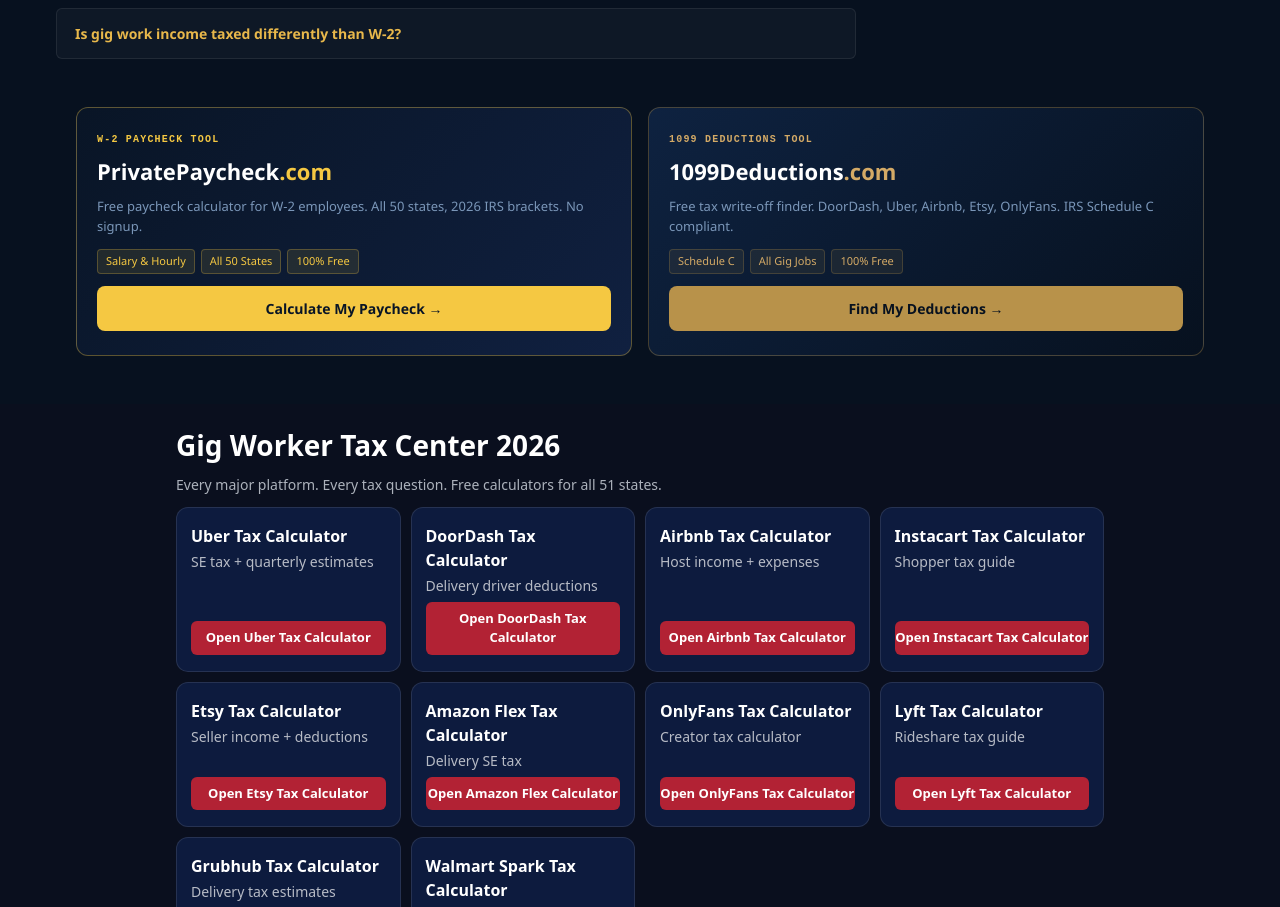
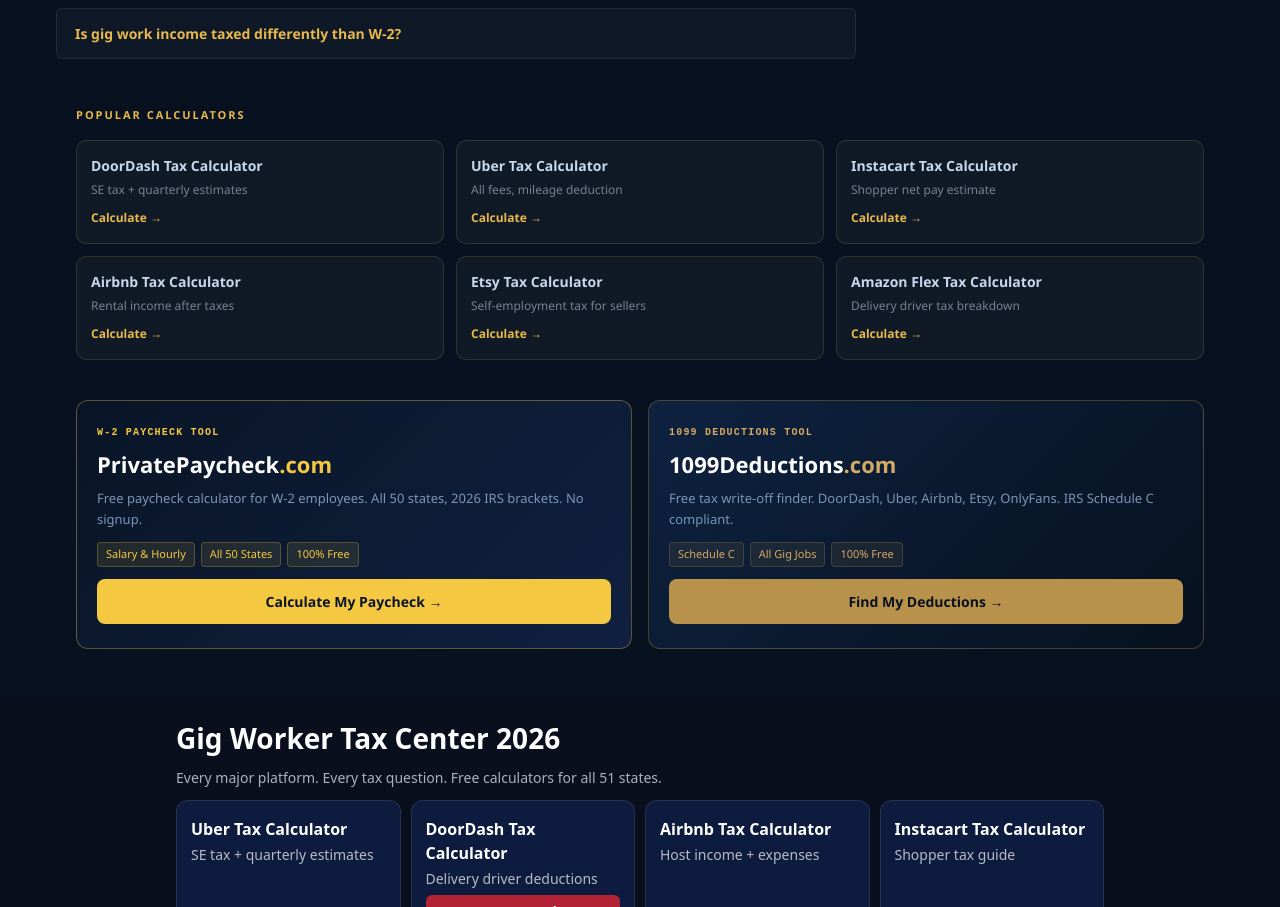
Before and after one commit to devqrcraft-ui/gigwisetax, a Next.js app: page / in a window 1280 px wide. Shown: the part 5681-6588 px from the top of the page. Built offline with nearby package versions, Linux system fonts and the light colour scheme.

Commit message:
feat: internal links block for bounce rate

```diff
--- a/app/home-client.tsx
+++ b/app/home-client.tsx
@@ -658,6 +658,29 @@ export default function HomeClient() {
         </div>
 
 
+
+      {/* ── INTERNAL LINKS BLOCK ── */}
+      <div style={{maxWidth:1200,margin:'0 auto',padding:'0 20px 40px'}}>
+        <div style={{fontSize:11,fontWeight:800,letterSpacing:'0.18em',textTransform:'uppercase',color:'#e8b84b',marginBottom:16}}>Popular Calculators</div>
+        <div style={{display:'grid',gridTemplateColumns:'repeat(3,1fr)',gap:12}}>
+          {[
+            {href:'/doordash',label:'DoorDash Tax Calculator',desc:'SE tax + quarterly estimates'},
+            {href:'/uber',label:'Uber Tax Calculator',desc:'All fees, mileage deduction'},
+            {href:'/instacart',label:'Instacart Tax Calculator',desc:'Shopper net pay estimate'},
+            {href:'/airbnb',label:'Airbnb Tax Calculator',desc:'Rental income after taxes'},
+            {href:'/etsy',label:'Etsy Tax Calculator',desc:'Self-employment tax for sellers'},
+            {href:'/amazon-flex',label:'Amazon Flex Tax Calculator',desc:'Delivery driver tax breakdown'},
+          ].map(({href,label,desc})=>(
+            <a key={href} href={href} style={{textDecoration:'none',display:'flex',flexDirection:'column',gap:6,background:'rgba(255,255,255,0.04)',border:'1px solid rgba(232,184,75,0.15)',borderRadius:10,padding:'16px 14px',transition:'border-color 0.2s'}}
+              onMouseEnter={e=>(e.currentTarget.style.borderColor='rgba(232,184,75,0.45)')}
+              onMouseLeave={e=>(e.currentTarget.style.borderColor='rgba(232,184,75,0.15)')}>
+              <div style={{fontSize:14,fontWeight:700,color:'#C8D8EC',lineHeight:1.3}}>{label}</div>
+              <div style={{fontSize:12,color:'rgba(200,216,236,0.55)'}}>{desc}</div>
+              <div style={{fontSize:12,fontWeight:700,color:'#e8b84b',marginTop:4}}>Calculate →</div>
+            </a>
+          ))}
+        </div>
+      </div>
       {/* ── PARTNER BANNERS ── */}
       <div className="partner-banners" style={{maxWidth:1200,margin:'0 auto',padding:'0 20px 48px',display:'grid',gridTemplateColumns:'1fr 1fr',gap:16}}>
         <a href="https://privatepaycheck.com" target="_blank" rel="noopener noreferrer" style={{textDecoration:'none',display:'flex',flexDirection:'column' as const,gap:12,background:'linear-gradient(135deg,#091526,#102040)',border:'1px solid rgba(245,200,66,0.35)',borderRadius:12,padding:'24px 20px'}}>
```
